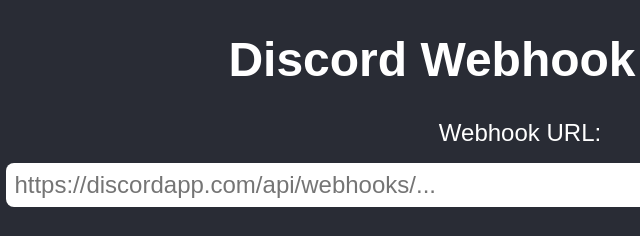
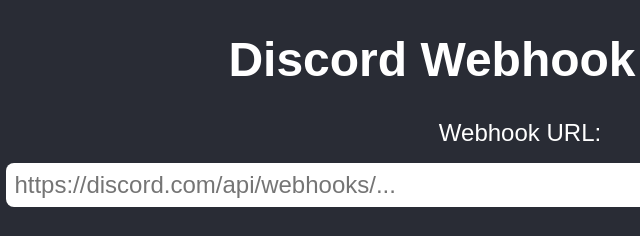
Before and after one commit to AlphaSender/AlphaSender, a plain HTML site: page index.html in a window 1280 px wide. Shown: the top 236 px of the page, 120-760 px from the left. Drawn offline with Linux system fonts and the light colour scheme.

Commit message:
Update index.html

```diff
--- a/index.html
+++ b/index.html
@@ -56,7 +56,7 @@
     <h1>Discord Webhook Sender</h1>
     <form>
       <label for="webhookUrl">Webhook URL:</label>
-      <input type="text" id="webhookUrl" name="webhookUrl" placeholder="https://discordapp.com/api/webhooks/...">
+      <input type="text" id="webhookUrl" name="webhookUrl" placeholder="https://discord.com/api/webhooks/...">
       <label for="message">Message:</label>
       <input type="text" id="message" name="message" maxlength="200">
       <button type="submit">Send Message</button>
@@ -84,6 +84,3 @@
           alert(`An error occurred: ${error}`);
         }
       });
-    </script>
-  </body>
-</html>
```
